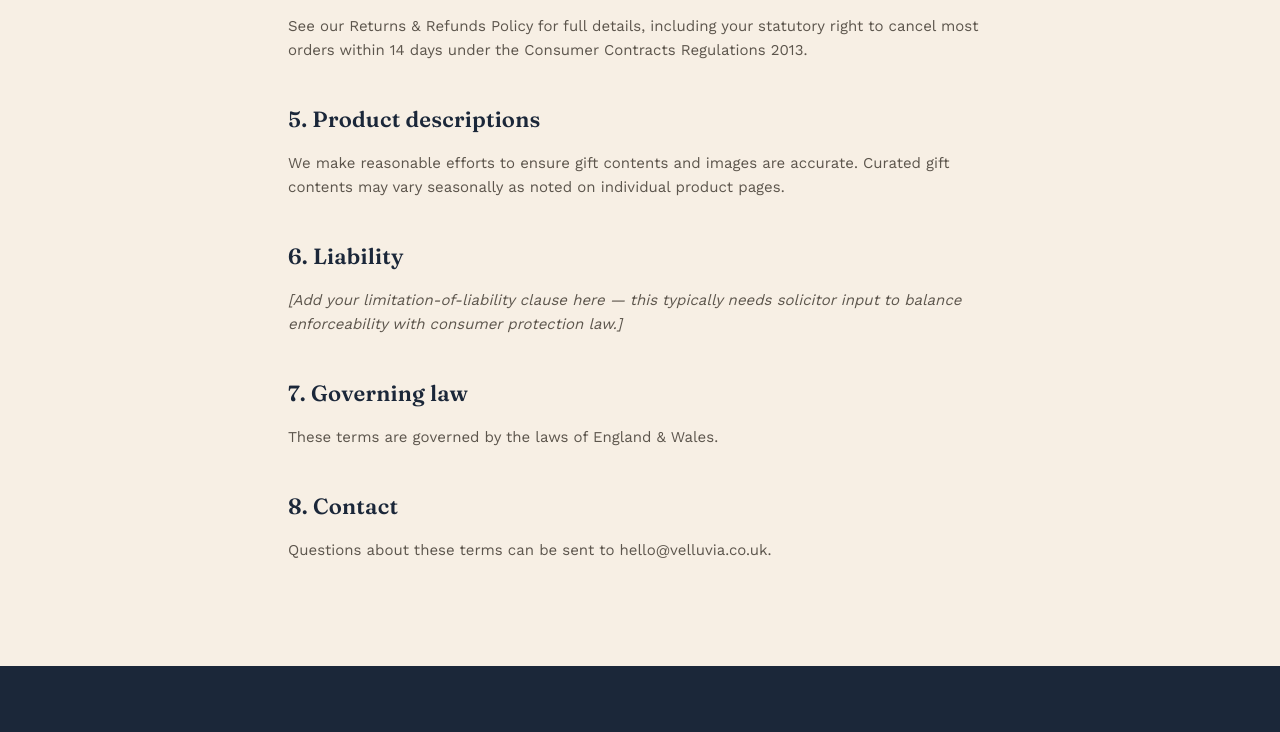
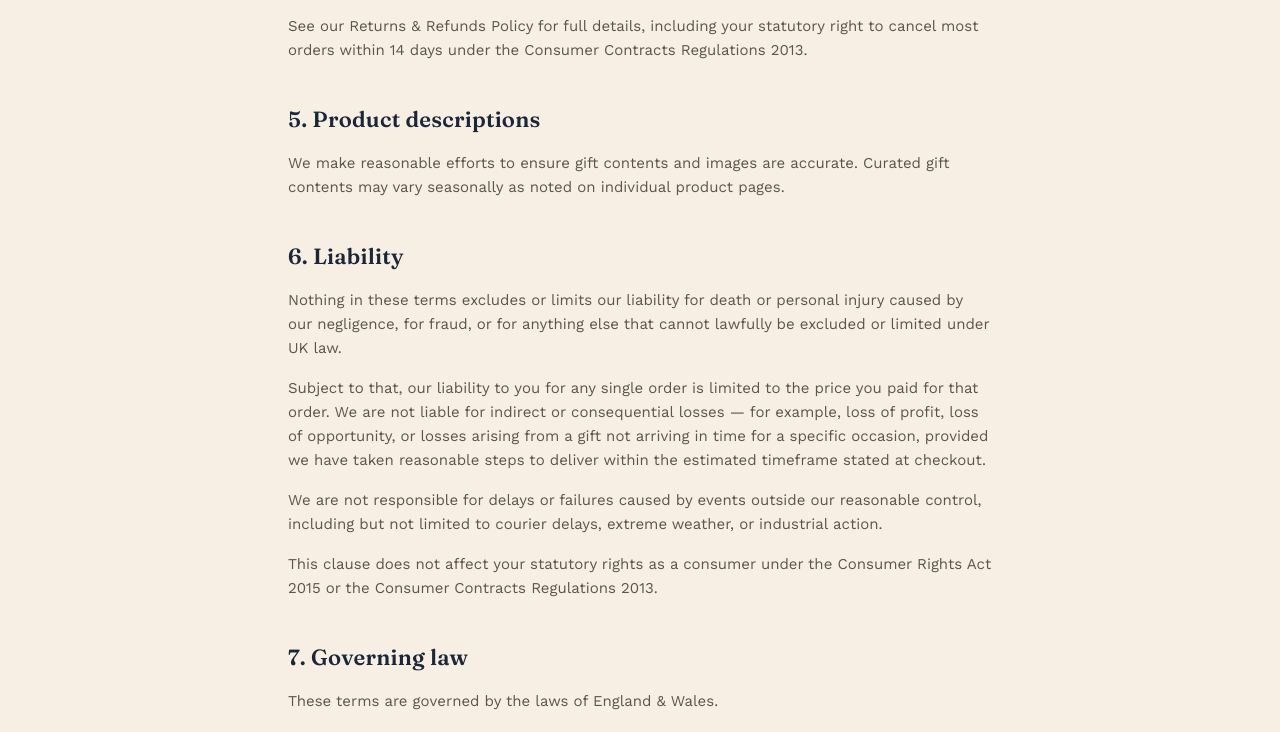
Before and after one commit to Velluvia/website, a Next.js app: page /terms-conditions in a window 1280 px wide. Shown: the part 937-1669 px from the top of the page. Built offline with nearby package versions, Linux system fonts and the light colour scheme; no server answers.

Commit message:
Add files via upload

```diff
--- a/app/terms-conditions/page.tsx
+++ b/app/terms-conditions/page.tsx
@@ -31,7 +31,7 @@ export default function TermsPage() {
         <ul>
           <li>Standard Delivery: £3.99, or free on orders over £200 — estimated 3&ndash;5 business days</li>
           <li>Express Delivery: £7.99 — estimated 1&ndash;2 business days</li>
-          <li>We currently deliver to the UK, Ireland, the United States, Canada and Australia</li>
+          <li>We currently deliver within the United Kingdom only</li>
         </ul>
 
         <h2>4. Cancellations &amp; returns</h2>
@@ -49,10 +49,25 @@ export default function TermsPage() {
 
         <h2>6. Liability</h2>
         <p>
-          <em>
-            [Add your limitation-of-liability clause here — this typically needs solicitor input
-            to balance enforceability with consumer protection law.]
-          </em>
+          Nothing in these terms excludes or limits our liability for death or personal injury
+          caused by our negligence, for fraud, or for anything else that cannot lawfully be
+          excluded or limited under UK law.
+        </p>
+        <p>
+          Subject to that, our liability to you for any single order is limited to the price you
+          paid for that order. We are not liable for indirect or consequential losses — for
+          example, loss of profit, loss of opportunity, or losses arising from a gift not
+          arriving in time for a specific occasion, provided we have taken reasonable steps to
+          deliver within the estimated timeframe stated at checkout.
+        </p>
+        <p>
+          We are not responsible for delays or failures caused by events outside our reasonable
+          control, including but not limited to courier delays, extreme weather, or industrial
+          action.
+        </p>
+        <p>
+          This clause does not affect your statutory rights as a consumer under the Consumer
+          Rights Act 2015 or the Consumer Contracts Regulations 2013.
         </p>
 
         <h2>7. Governing law</h2>
--- a/lib/checkout-session.ts
+++ b/lib/checkout-session.ts
@@ -80,7 +80,7 @@ export async function createCheckoutSession(
   return stripe.checkout.sessions.create({
     mode: "payment",
     line_items,
-    shipping_address_collection: { allowed_countries: ["GB", "IE", "US", "CA", "AU"] },
+    shipping_address_collection: { allowed_countries: ["GB"] },
     shipping_options: [
       {
         shipping_rate_data: {
```
Also changed, not shown: app/delivery/page.tsx (+6 -10 lines).
